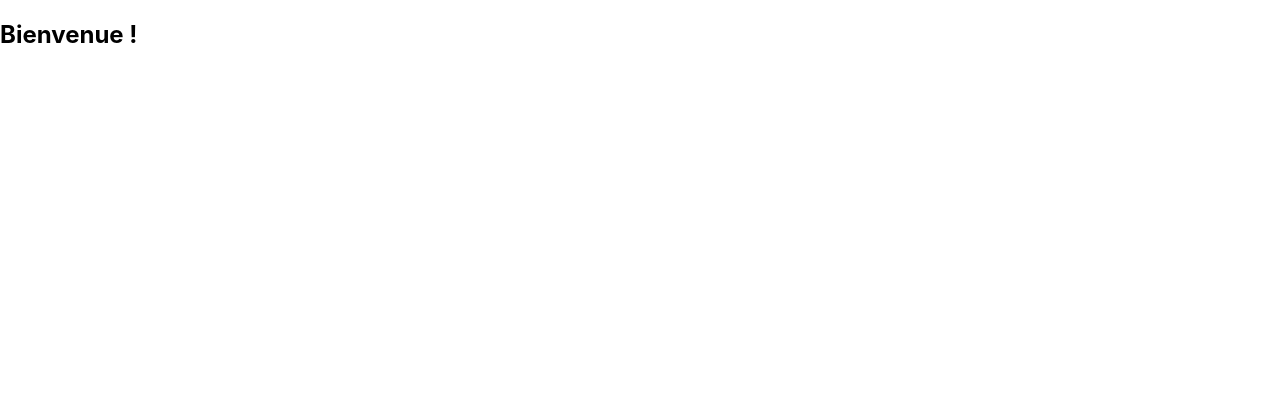
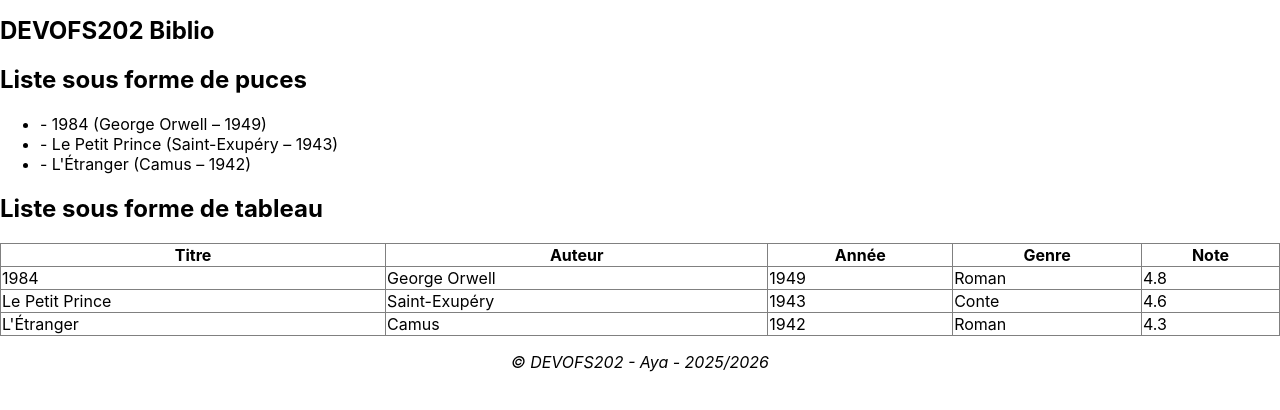
Before and after one commit to rbibaya8-wq/Cours-React, a React (Create React App) app: page / in a window 1280 px wide. Shown: the top 410 px of the page. Built offline with nearby package versions, Linux system fonts and the light colour scheme.

Commit message:
TP Map terminé

```diff
--- a/src/App.js
+++ b/src/App.js
@@ -1,17 +1,28 @@
-import React from "react";
-import Client from "./Client";
-import Visiteur from "./Visiteur";
+import Header from "./TpMap/Header";
+import Footer from "./TpMap/Footer";
+import DashedList from "./TpMap/DashedList";
+import TableList from "./TpMap/TableList";
 
 function App() {
-  // variable simple
-  const connecte = true; // essaie b false bach tchouf l'autre cas
+  const livres = [
+    { title: "1984", author: "George Orwell", publicationYear: 1949, genre: "Roman", rating: 4.8 },
+    { title: "Le Petit Prince", author: "Saint-Exupéry", publicationYear: 1943, genre: "Conte", rating: 4.6 },
+    { title: "L'Étranger", author: "Camus", publicationYear: 1942, genre: "Roman", rating: 4.3 }
+  ];
 
-  // affichage conditionnel
-  if (connecte) {
-    return <Client />;
-  } else {
-    return <Visiteur />;
-  }
+  return (
+    <div>
+      <Header />
+
+      <h2>Liste sous forme de puces</h2>
+      <DashedList livres={livres} />
+
+      <h2>Liste sous forme de tableau</h2>
+      <TableList livres={livres} />
+
+      <Footer />
+    </div>
+  );
 }
 
 export default App;
--- /dev/null
+++ b/src/TpMap/DashedList.jsx
@@ -0,0 +1,13 @@
+function DashedList({ livres }) {
+  return (
+    <ul>
+      {livres.map((livre, index) => (
+        <li key={index}>
+          - {livre.title} ({livre.author} – {livre.publicationYear})
+        </li>
+      ))}
+    </ul>
+  );
+}
+
+export default DashedList;
--- /dev/null
+++ b/src/TpMap/Footer.jsx
@@ -0,0 +1,9 @@
+function Footer() {
+  return (
+    <p style={{ textAlign: "center", fontStyle: "italic" }}>
+      © DEVOFS202 - Aya - 2025/2026
+    </p>
+  );
+}
+
+export default Footer;
--- /dev/null
+++ b/src/TpMap/Header.jsx
@@ -0,0 +1,9 @@
+function Header() {
+  return (
+    <h1 style={{ fontSize: "1.5rem", fontWeight: "bold" }}>
+      DEVOFS202 Biblio
+    </h1>
+  );
+}
+
+export default Header;
--- /dev/null
+++ b/src/TpMap/TableList.jsx
@@ -0,0 +1,29 @@
+function TableList({ livres }) {
+  return (
+    <table border="1" style={{ borderCollapse: "collapse", width: "100%" }}>
+      <thead>
+        <tr>
+          <th>Titre</th>
+          <th>Auteur</th>
+          <th>Année</th>
+          <th>Genre</th>
+          <th>Note</th>
+        </tr>
+      </thead>
+
+      <tbody>
+        {livres.map((livre, index) => (
+          <tr key={index}>
+            <td>{livre.title}</td>
+            <td>{livre.author}</td>
+            <td>{livre.publicationYear}</td>
+            <td>{livre.genre}</td>
+            <td>{livre.rating}</td>
+          </tr>
+        ))}
+      </tbody>
+    </table>
+  );
+}
+
+export default TableList;
```
Also changed, not shown: src/TpCompteur/compteur.jsx (added, +23 -0 lines).
